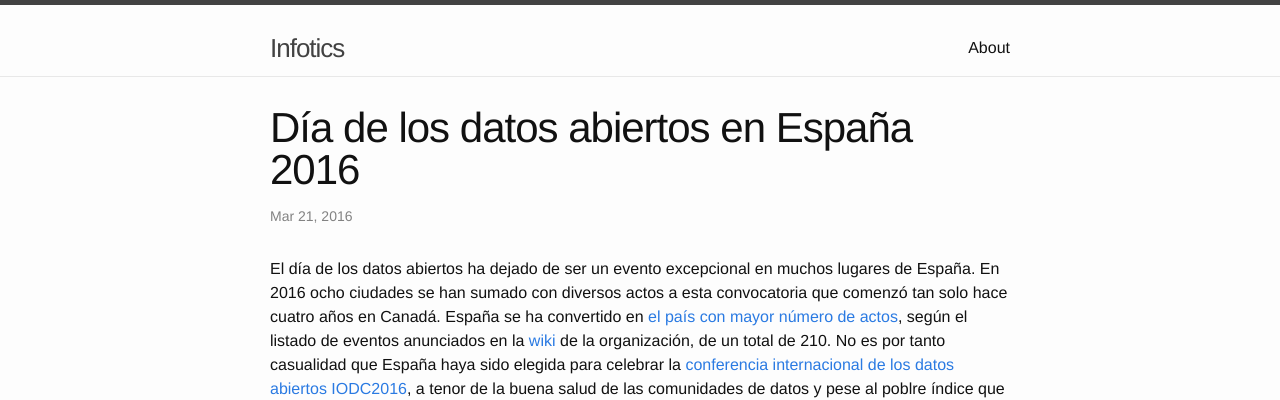
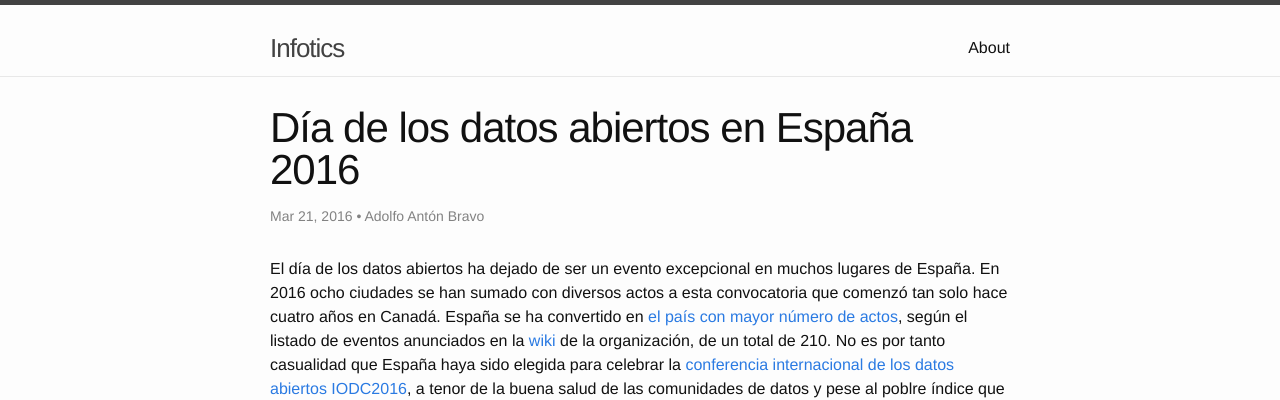
Before and after one commit to flowsta/blog.infotics.es, a Jekyll site: the page built from _posts/2016-03-21-dia-datos-abiertos-2016.md, in a window 1280 px wide and 900 px high. Shown: the top 400 px of the window. Built offline with Jekyll 4.4.1, drawn with Linux system fonts in a browser that asks for light colours.

```diff
--- a/_posts/2016-03-21-dia-datos-abiertos-2016.md
+++ b/_posts/2016-03-21-dia-datos-abiertos-2016.md
@@ -1,9 +1,9 @@
 ---
+title:  "Día de los datos abiertos en España 2016"
+author: "Adolfo Antón Bravo"
 layout: post
-title:  "Día de los datos abiertos en España 2016"
-date:   2016-03-21 15:50:00
+permalink: /2016/03/21/dia-datos-abiertos-2016/
 categories: jekyll update infotics evento opendataday opendata datosabiertos
-permalink: /2016/03/21/dia-datos-abiertos-2016/
 tags: medialab-prado odd odd16 iodc2016 open
 ---
 
```
